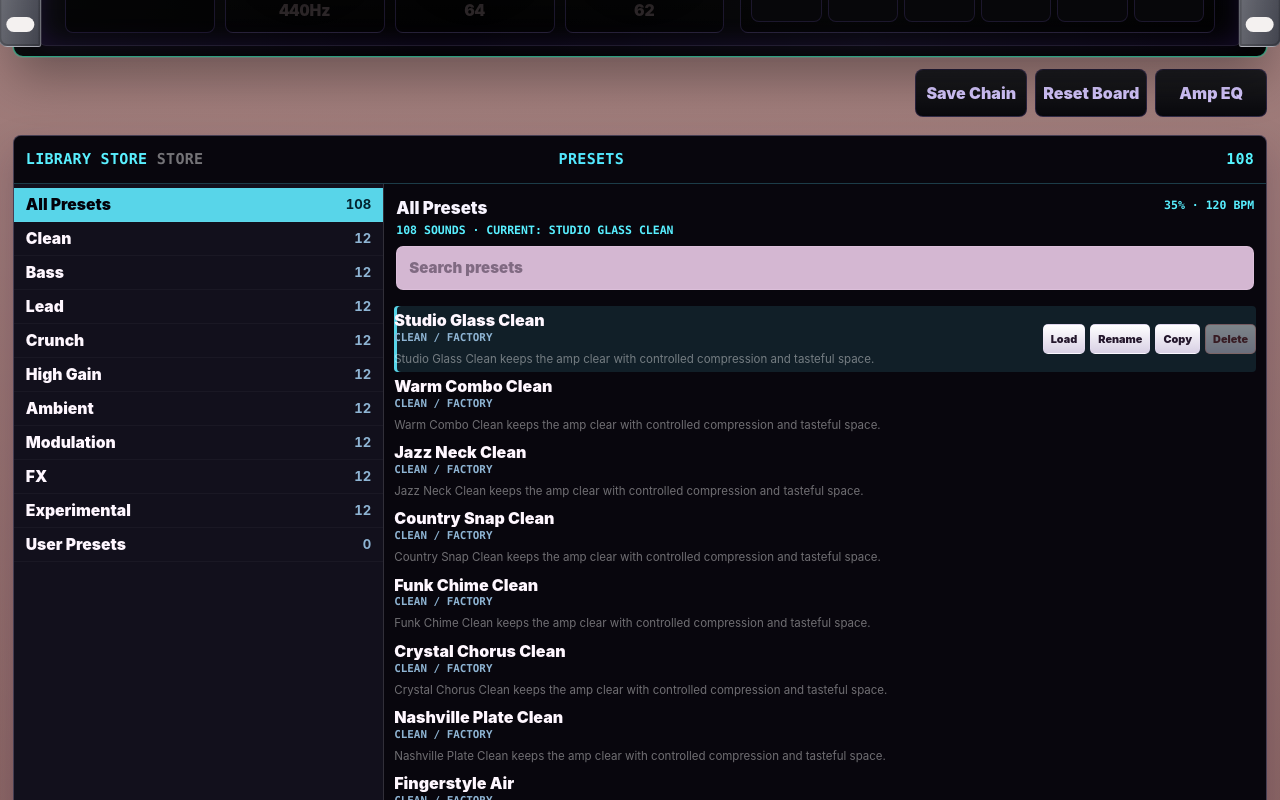
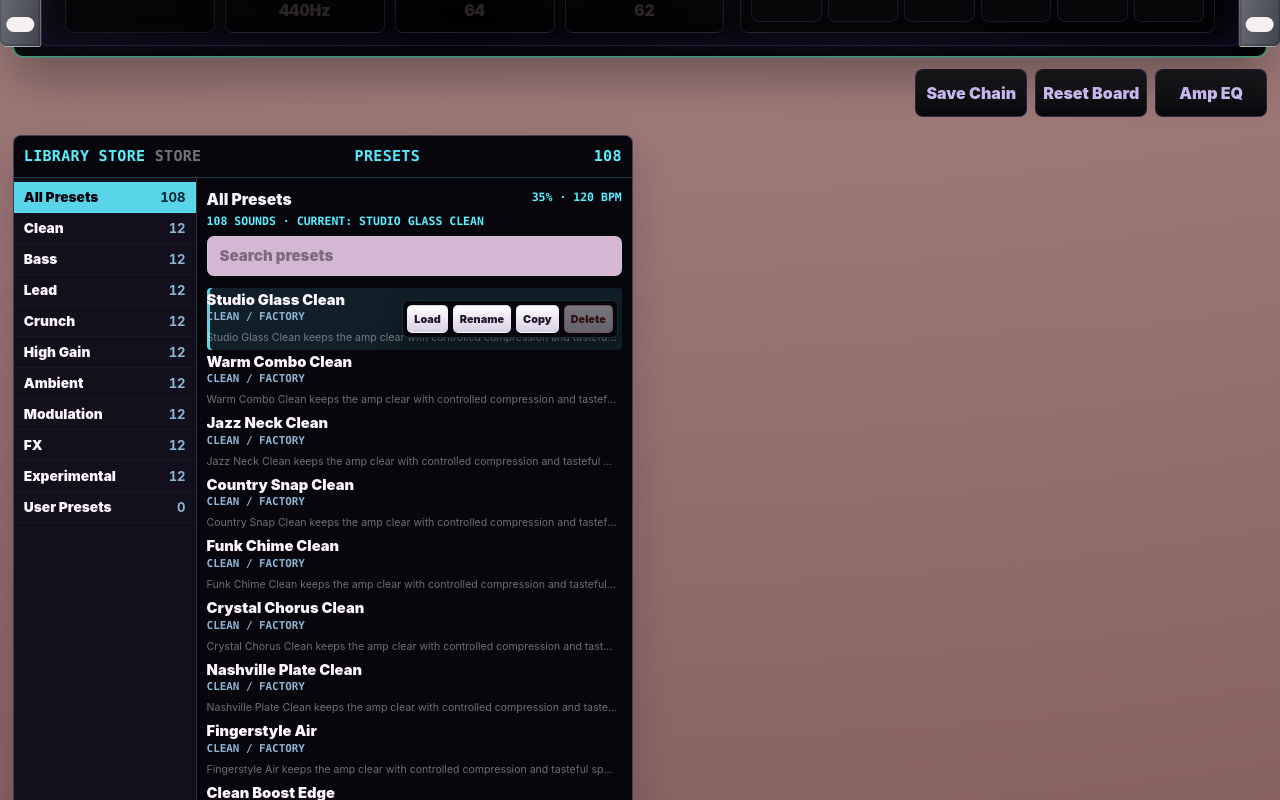
Before and after one commit to kimyounggaur/Guitar-Muti-Effector, a React (Vite) app: page / in a window 1280 px wide. Shown: the part 1920-2720 px from the top of the page. Built offline with nearby package versions, Linux system fonts and the light colour scheme.

Commit message:
Compact preset browser width

```diff
--- a/src/styles/hardware.css
+++ b/src/styles/hardware.css
@@ -2946,3 +2946,122 @@
     grid-template-columns: repeat(2, minmax(0, 1fr));
   }
 }
+
+/* Compact preset browser width */
+.hardware-support-panels .preset-library-section {
+  justify-self: start;
+  width: min(100%, 620px);
+  max-width: 620px;
+}
+
+.preset-browser-topline {
+  grid-template-columns: minmax(132px, 0.82fr) minmax(92px, 0.55fr) minmax(42px, auto);
+  min-height: 42px;
+  padding: 0 10px;
+}
+
+.preset-browser-grid {
+  grid-template-columns: minmax(154px, 0.42fr) minmax(0, 1fr);
+  min-height: 560px;
+}
+
+.preset-category-list button {
+  min-height: 31px;
+  font-size: 0.86rem;
+  padding: 0 10px;
+}
+
+.preset-tools-panel,
+.preset-output-panel {
+  padding: 10px 8px;
+}
+
+.preset-tools-panel input,
+.preset-search-box input {
+  min-height: 40px;
+}
+
+.preset-tool-buttons button,
+.preset-io-actions button,
+.preset-io-footer button,
+.preset-actions button {
+  min-height: 34px;
+}
+
+.preset-import-export.is-compact textarea {
+  min-height: 54px;
+}
+
+.preset-list-header {
+  padding: 12px 10px 7px;
+}
+
+.preset-list-header h2 {
+  font-size: 0.98rem;
+}
+
+.preset-list-header strong {
+  white-space: nowrap;
+}
+
+.preset-search-box {
+  padding: 0 10px 10px;
+}
+
+.preset-library-list {
+  padding: 2px 10px 12px;
+}
+
+.preset-library-row {
+  position: relative;
+  grid-template-columns: minmax(0, 1fr);
+  min-height: 54px;
+  padding: 5px 4px 5px 0;
+}
+
+.preset-library-row .preset-title-button strong {
+  font-size: 0.92rem;
+}
+
+.preset-library-row small {
+  max-width: 100%;
+  font-size: 0.66rem;
+}
+
+.preset-library-row .preset-actions {
+  position: absolute;
+  top: 50%;
+  right: 4px;
+  z-index: 3;
+  max-width: calc(100% - 8px);
+  border: 1px solid rgba(86, 240, 255, 0.16);
+  border-radius: 6px;
+  background: rgba(8, 6, 13, 0.96);
+  padding: 4px;
+  transform: translateY(-50%);
+  box-shadow: 0 10px 22px rgba(0, 0, 0, 0.34);
+}
+
+.preset-library-row .preset-actions button {
+  min-height: 28px;
+  padding: 0 6px;
+}
+
+@media (max-width: 980px) {
+  .hardware-support-panels .preset-library-section {
+    justify-self: stretch;
+    width: 100%;
+    max-width: none;
+  }
+}
+
+@media (max-width: 640px) {
+  .preset-browser-grid {
+    min-height: 0;
+  }
+
+  .preset-library-row .preset-actions {
+    position: static;
+    transform: none;
+  }
+}
```
